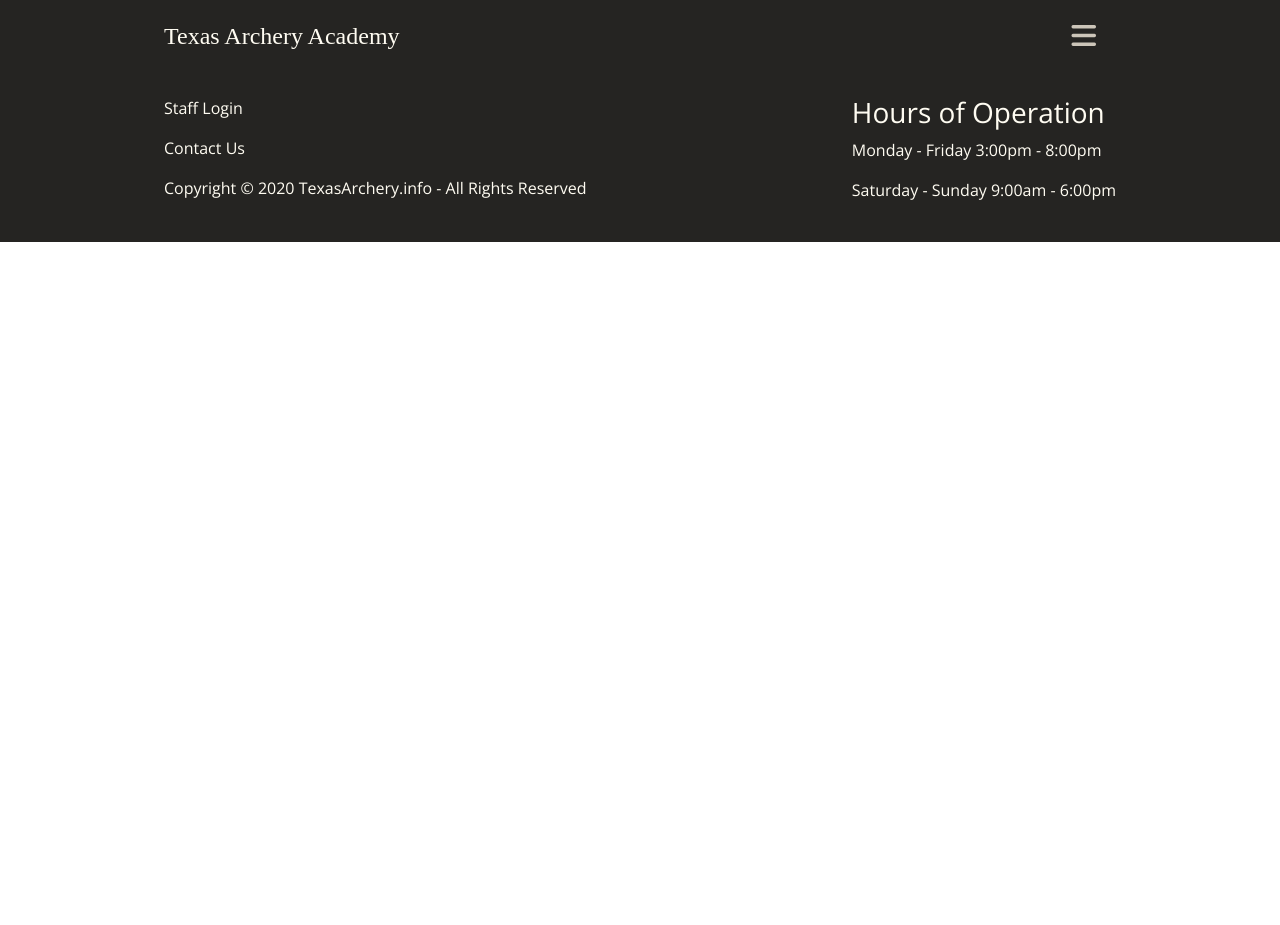
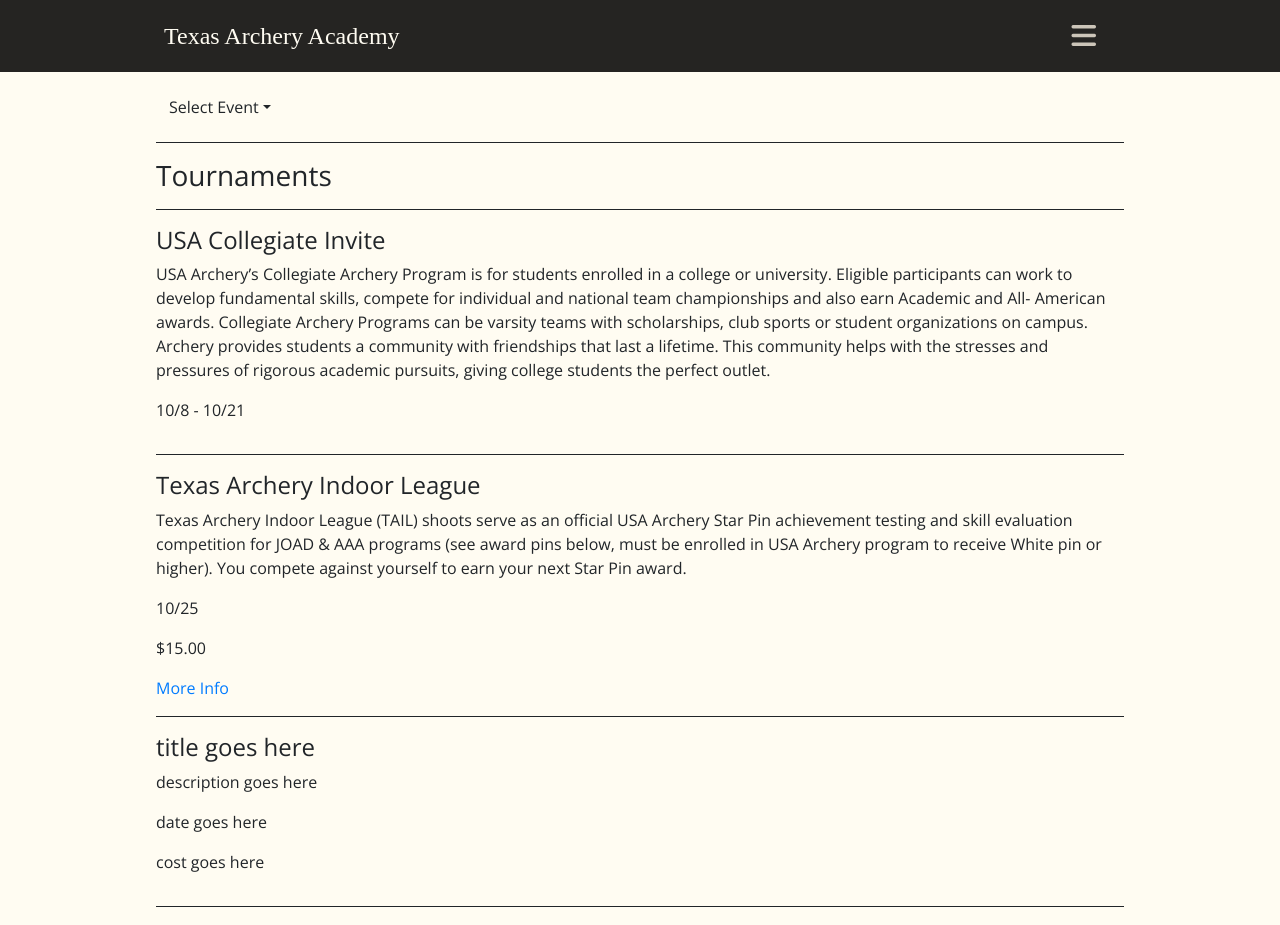
Before and after one commit to Connorrichter4/texasarchery, a React (Create React App) app: page /events in a window 1280 px wide. Shown: the top 925 px of the page. Before the commit the page ends 800 px from the top, so only its background shows below. Built offline with nearby package versions, Linux system fonts and the light colour scheme; a web font is replaced by a local one.

Commit message:
started updating events and birthdays pages

```diff
--- a/src/App.js
+++ b/src/App.js
@@ -2,6 +2,7 @@
 import { Route, Switch } from 'react-router-dom';
 import Classes from './components/Classes/Classes';
 import Contact from './components/Contact/Contact';
+import Events from './components/Events/Events';
 import FirstVisit from './components/FAQ/FirstVisit';
 import Footer from './components/Footer/Footer';
 import Home from './components/Home/Home';
@@ -17,6 +18,7 @@
 				<Route path='/contact' exact component={Contact} />
 				<Route path='/firstvisit' exact component={FirstVisit} />
 				<Route path='/classes' exact component={Classes} />
+				<Route path='/events' exact component= {Events} />
 			</Switch>
 			<Route path='*' component={Footer} />
 		</div>
--- a/src/components/Classes/Classes.js
+++ b/src/components/Classes/Classes.js
@@ -50,14 +50,13 @@
 						<Card.Body>
 							<Card.Title>{item.name}</Card.Title>
 							<Card.Text>
-								<p>{item.description}</p>
-								<p>{item.schedule}</p>
-								<p>
-									<strong>{item.cost}</strong>
-								</p>
-								<p>
-									<strong>{item.ages}</strong>
-								</p>
+								{item.description}
+								<br />
+								{item.schedule}
+								<br />
+								<strong>{item.cost}</strong>
+								<br />
+								<strong>{item.ages}</strong>
 							</Card.Text>
 						</Card.Body>
 					</Card>
--- /dev/null
+++ b/src/components/Events/Birthdays.js
@@ -0,0 +1,14 @@
+import React from 'react';
+
+function Birthdays() {
+	return (
+		<div id='birthdays'>
+			<h3 className='event-title'>Birthdays</h3>
+			<div className='event-item'>
+				<p>Birthday Party Description</p>
+			</div>
+		</div>
+	);
+}
+
+export default Birthdays;
--- /dev/null
+++ b/src/components/Events/Events.css
@@ -0,0 +1,16 @@
+.event-container {
+    padding: 1rem;
+    max-width: 1000px;
+    margin: 0 auto;
+}
+
+.event-title {
+    margin: 1rem 0;
+    padding-top: 1rem;
+    border-top: solid 1px;
+}
+
+.event-item {
+    padding: 1rem 0;
+    border-top: solid 1px;
+}
--- /dev/null
+++ b/src/components/Events/Events.js
@@ -0,0 +1,24 @@
+import React from 'react';
+import './Events.css';
+
+import Tournament from './Tournaments';
+import Birthdays from './Birthdays';
+
+import Dropdown from 'react-bootstrap/Dropdown';
+import DropdownButton from 'react-bootstrap/DropdownButton';
+
+function Events() {
+	return (
+		<div className='event-container'>
+			<DropdownButton title='Select Event' variant=''>
+				<Dropdown.Item href='#tournament'>Tournaments</Dropdown.Item>
+				<Dropdown.Item href='#birthdays'>Birthdays</Dropdown.Item>
+				<Dropdown.Item href='#groups'>Groups</Dropdown.Item>
+			</DropdownButton>
+			<Tournament />
+            <Birthdays />
+		</div>
+	);
+}
+
+export default Events;
--- /dev/null
+++ b/src/components/Events/Tournaments.js
@@ -0,0 +1,58 @@
+import React from 'react';
+
+const tournamentList = [
+	{
+		title: 'USA Collegiate Invite',
+		description:
+			'USA Archery’s Collegiate Archery Program is for students enrolled in a college or university. Eligible participants can work to develop fundamental skills, compete for individual and national team championships and also earn Academic and All- American awards. Collegiate Archery Programs can be varsity teams with scholarships, club sports or student organizations on campus. Archery provides students a community with friendships that last a lifetime. This community helps with the stresses and pressures of rigorous academic pursuits, giving college students the perfect outlet.',
+		date: '10/8 - 10/21',
+	},
+	{
+		title: 'Texas Archery Indoor League',
+		description:
+			'Texas Archery Indoor League (TAIL) shoots serve as an official USA Archery Star Pin achievement testing and skill evaluation competition for JOAD & AAA programs (see award pins below, must be enrolled in USA Archery program to receive White pin or higher).  You compete against yourself to earn your next Star Pin award.',
+		date: '10/25',
+		cost: '$15.00',
+		info:
+			'http://texasarchery.info/wp-content/uploads/2020/01/Tail-Flyer-791x1024.jpg',
+	},
+	{
+		title: 'title goes here',
+		description: 'description goes here',
+		date: 'date goes here',
+		cost: 'cost goes here',
+	},
+	{
+		title: 'title goes here',
+		description: 'description goes here',
+		date: 'date goes here',
+		cost: 'cost goes here',
+	},
+];
+
+function Tournaments() {
+	return (
+		<div id='tournament'>
+			<h3 className='event-title'>Tournaments</h3>
+			{tournamentList.map((item, index) => {
+				return (
+					<div key={index} className='event-item'>
+						<h4>{item.title}</h4>
+						<p>{item.description}</p>
+						<p>{item.date}</p>
+						<p>{item.cost}</p>
+						{item.info ? (
+							<a href={item.info} target='_blank' rel='noopener noreferrer'>
+								More Info
+							</a>
+						) : (
+							''
+						)}
+					</div>
+				);
+			})}
+		</div>
+	);
+}
+
+export default Tournaments;
```
